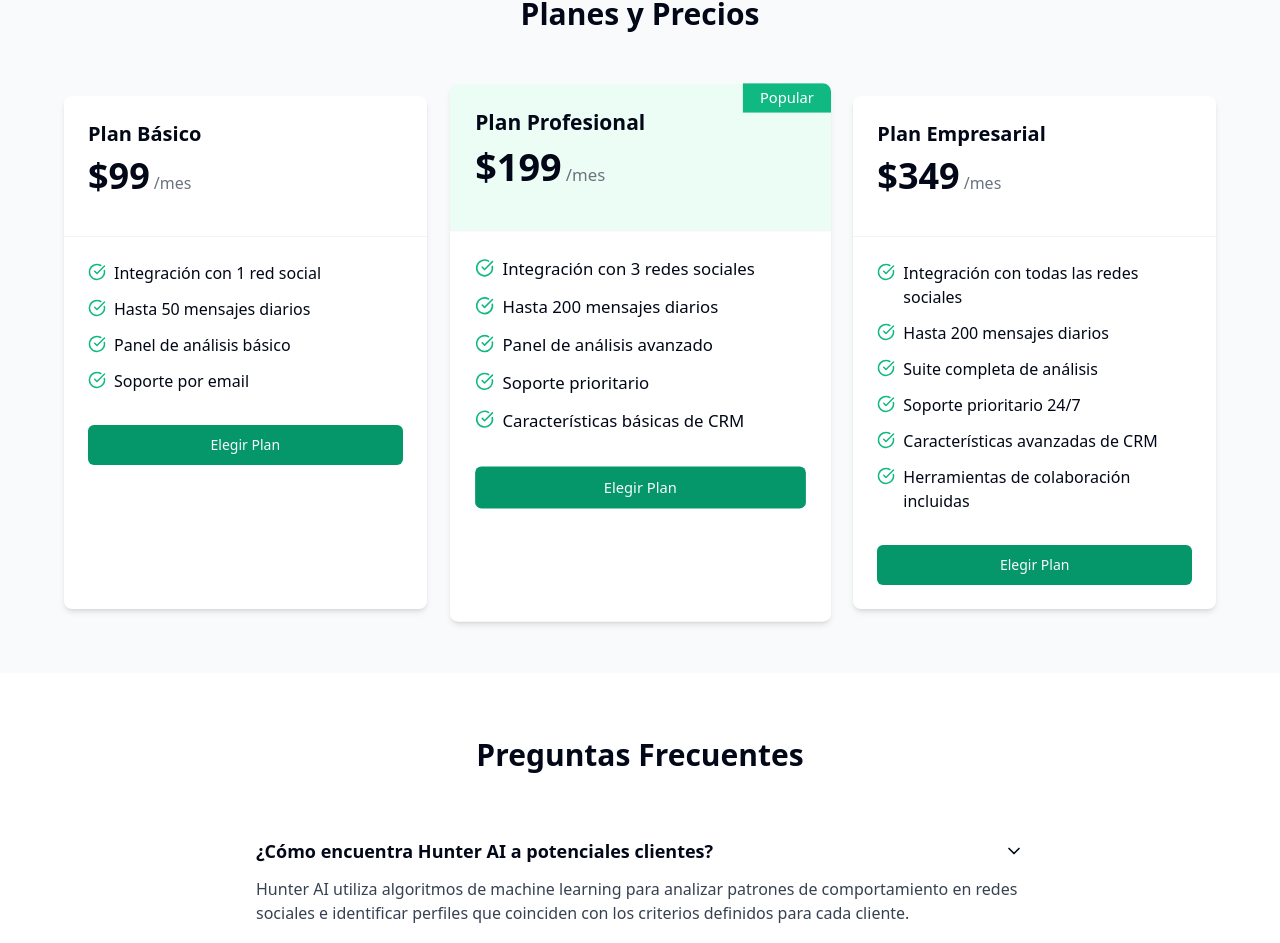
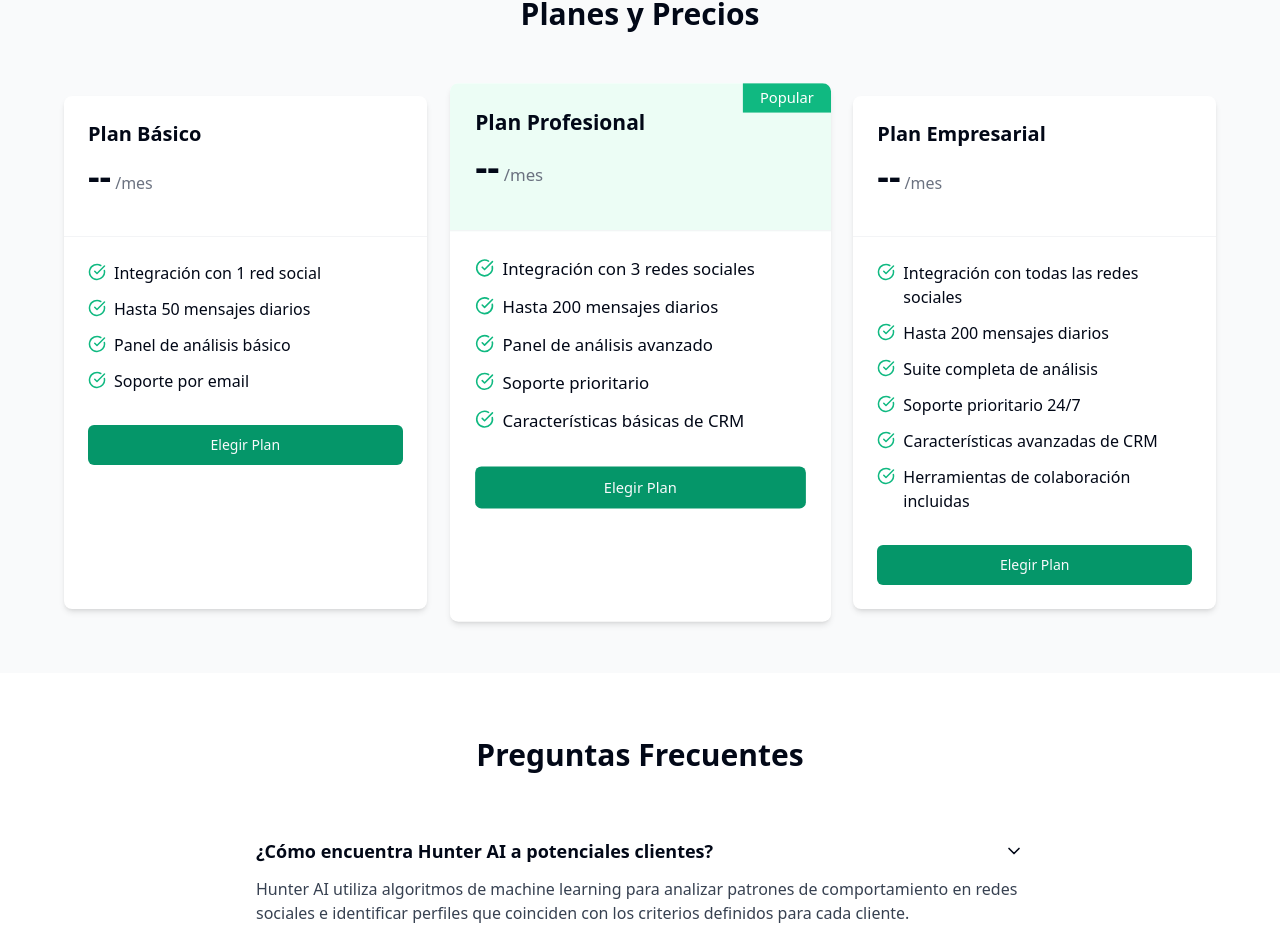
Before and after one commit to FoxDevelopment/copy-change-create-app, a React (Vite) app: page / in a window 1280 px wide. Shown: the part 2790-3733 px from the top of the page. Built offline with nearby package versions, Linux system fonts and the light colour scheme.

Commit message:
PrecioQuitados

```diff
--- a/src/components/home/PricingSection.tsx
+++ b/src/components/home/PricingSection.tsx
@@ -17,7 +17,7 @@ const PricingSection = () => {
             <div className="p-6 border-b border-gray-100">
               <h3 className="text-xl font-bold mb-2">{t('plan_basico')}</h3>
               <div className="flex items-baseline mb-4">
-                <span className="text-4xl font-bold">$99</span>
+                <span className="text-4xl font-bold">--</span>
                 <span className="text-gray-500 ml-1">{t('mes')}</span>
               </div>
             </div>
@@ -50,7 +50,7 @@ const PricingSection = () => {
             <div className="p-6 border-b border-gray-100 bg-emerald-50">
               <h3 className="text-xl font-bold mb-2">{t('plan_profesional')}</h3>
               <div className="flex items-baseline mb-4">
-                <span className="text-4xl font-bold">$199</span>
+                <span className="text-4xl font-bold">--</span>
                 <span className="text-gray-500 ml-1">{t('mes')}</span>
               </div>
             </div>
@@ -86,7 +86,7 @@ const PricingSection = () => {
             <div className="p-6 border-b border-gray-100">
               <h3 className="text-xl font-bold mb-2">{t('plan_empresarial')}</h3>
               <div className="flex items-baseline mb-4">
-                <span className="text-4xl font-bold">$349</span>
+                <span className="text-4xl font-bold">--</span>
                 <span className="text-gray-500 ml-1">{t('mes')}</span>
               </div>
             </div>
```
